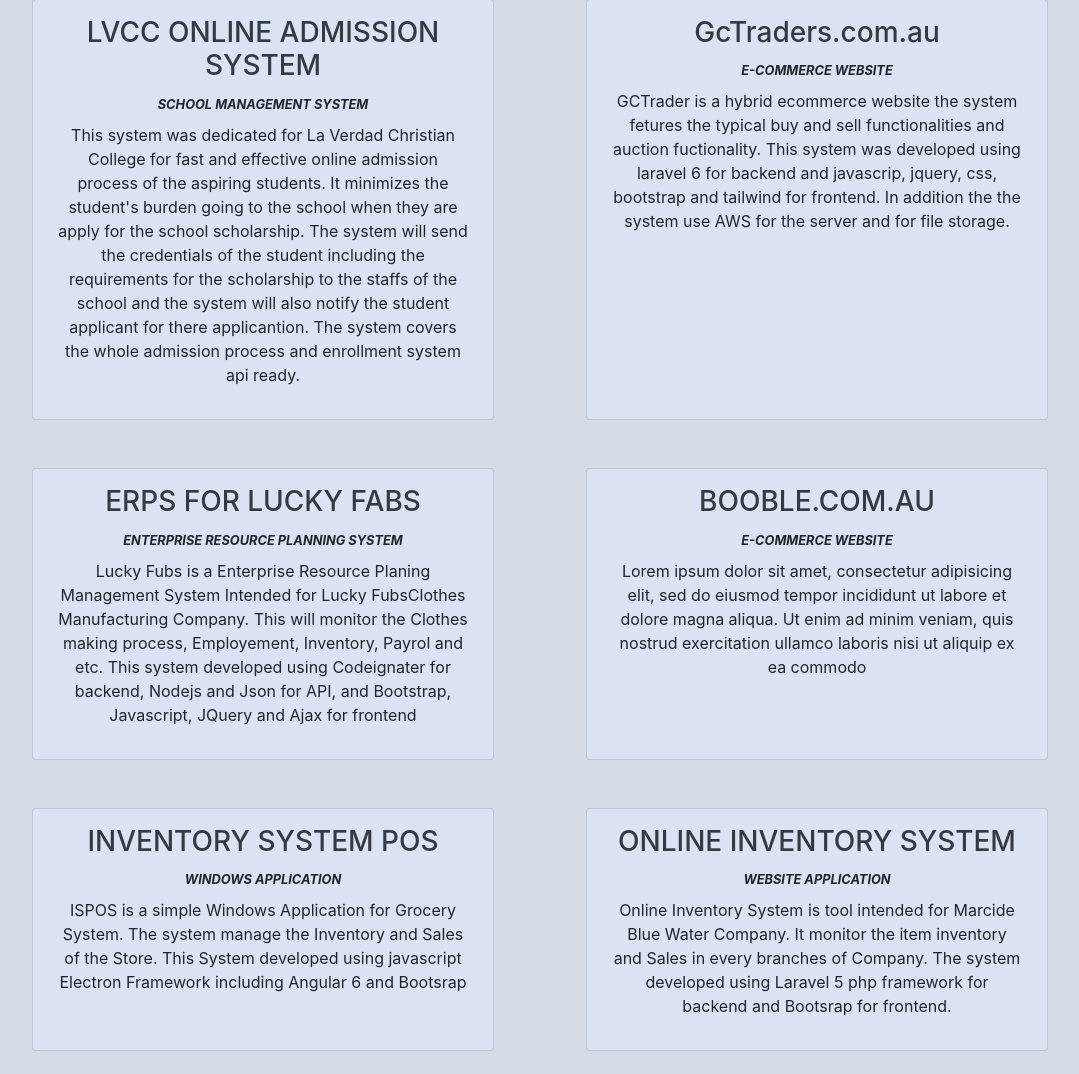
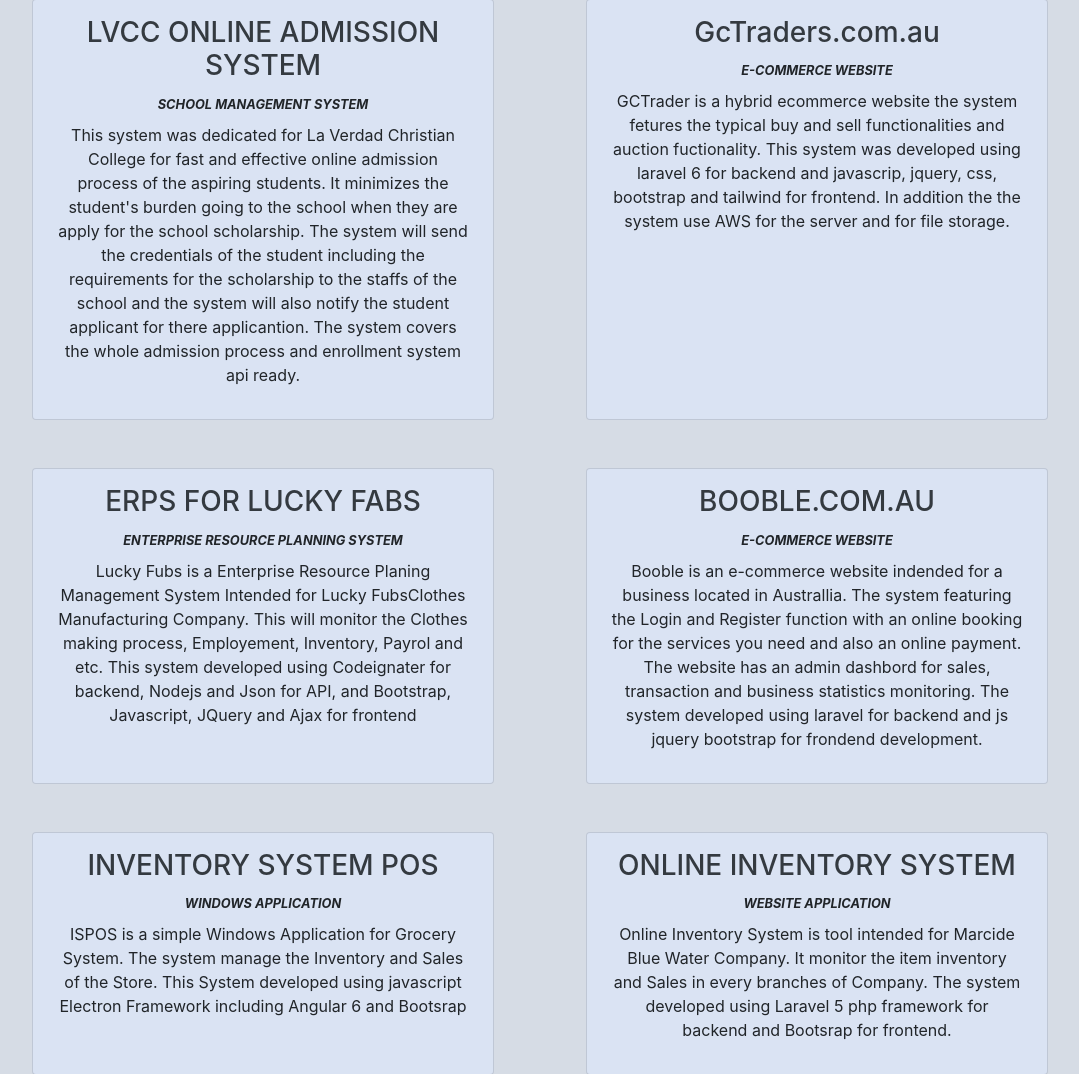
Before and after one commit to kentdayrit/kentdayrit.github.io, a PHP site: page / in a window 1280 px wide. Shown: the part 1239-2313 px from the top of the page, without its empty margins (100-1179 px from the left). Run offline with PHP 8.4, Linux system fonts and the light colour scheme; some libraries are stand-ins or nearby versions.

Commit message:
edit booble description

```diff
--- a/app/pages/sections/projects-section.php
+++ b/app/pages/sections/projects-section.php
@@ -8,58 +8,56 @@
 	</div>
 	<div class="row p-3">
 		<div class="col-md-5 text-center mx-auto mt-5 p-3 card card-body" style="background-color: #dae3f3;">
-			<h3><a href="http://lvcc-online-admission-system.herokuapp.com/login" class="text-dark">LVCC ONLINE ADMISSION SYSTEM</a></h3>
+			<h3><a href="http://lvcc-online-admission-system.herokuapp.com/login" target="_blank" class="text-dark">LVCC ONLINE ADMISSION SYSTEM</a></h3>
 			<span><small><b><i>SCHOOL MANAGEMENT SYSTEM</i></b></small></span>
 			<p class="ml-2 mr-2 mt-2">
 				This system was dedicated for La Verdad Christian College for fast and effective online admission process of the aspiring students. It minimizes the student's burden going to the school when they are apply for the school scholarship. The system will send the credentials of the student including the requirements for the scholarship to the staffs of the school and the system will also notify the student applicant for there applicantion. The system covers the whole admission process and enrollment system api ready.
 			</p>
 		</div>
 		<div class="col-md-5 text-center mx-auto mt-5 p-3 card card-body" style="background-color: #dae3f3;">
-			<h3><a href="" class="text-dark">GcTraders.com.au</a></h3>
+			<h3><a href="" target="_blank" class="text-dark">GcTraders.com.au</a></h3>
 			<span><small><b><i>E-COMMERCE WEBSITE</i></b></small></span>
 			<p class="ml-2 mr-2 mt-2">
 				GCTrader is a hybrid ecommerce website the system fetures the typical buy and sell functionalities and auction fuctionality. This system was developed using laravel 6 for backend and javascrip, jquery, css, bootstrap and tailwind for frontend. In addition the the system use AWS for the server and for file storage.
 			</p>
 		</div>
 		<div class="col-md-5 text-center mx-auto mt-5 p-3 card card-body" style="background-color: #dae3f3;">
-			<h3><a href="" class="text-dark">ERPS FOR LUCKY FABS</a></h3>
+			<h3><a href="" target="_blank" class="text-dark">ERPS FOR LUCKY FABS</a></h3>
 			<span><small><b><i>ENTERPRISE RESOURCE PLANNING SYSTEM</i></b></small></span>
 			<p class="ml-2 mr-2 mt-2 ">
 				Lucky Fubs is a Enterprise Resource Planing Management System Intended for Lucky FubsClothes Manufacturing Company. This will monitor the Clothes making process, Employement, Inventory, Payrol and etc. This system developed using Codeignater for backend, Nodejs and Json for API, and Bootstrap, Javascript, JQuery and Ajax for frontend
 			</p>
 		</div>
 		<div class="col-md-5 text-center mx-auto mt-5 p-3 card card-body" style="background-color: #dae3f3;">
-			<h3><a href="" class="text-dark">BOOBLE.COM.AU</a></h3>
+			<h3><a href="http://booble.com.au/" target="_blank" class="text-dark">BOOBLE.COM.AU</a></h3>
 			<span><small><b><i>E-COMMERCE WEBSITE</i></b></small></span>
 			<p class="ml-2 mr-2 mt-2 ">
-				Lorem ipsum dolor sit amet, consectetur adipisicing elit, sed do eiusmod
-				tempor incididunt ut labore et dolore magna aliqua. Ut enim ad minim veniam,
-				quis nostrud exercitation ullamco laboris nisi ut aliquip ex ea commodo
+				Booble is an e-commerce website indended for a business located in Australlia. The system featuring the Login and Register function with an online booking for the services you need and also an online payment. The website has an admin dashbord for sales, transaction and business statistics monitoring. The system developed using laravel for backend and js jquery bootstrap for frondend development.
 			</p>
 		</div>
 		<div class="col-md-5 text-center mx-auto mt-5 p-3 card card-body" style="background-color: #dae3f3;">
-			<h3><a href="" class="text-dark">INVENTORY SYSTEM POS</a></h3>
+			<h3><a href="" target="_blank" class="text-dark">INVENTORY SYSTEM POS</a></h3>
 			<span><small><b><i>WINDOWS APPLICATION</i></b></small></span>
 			<p class="ml-2 mr-2 mt-2 ">
 				ISPOS is a simple Windows Application for Grocery System. The system manage the Inventory and Sales of the Store. This System developed using javascript Electron Framework including Angular 6 and Bootsrap
 			</p>
 		</div>
 		<div class="col-md-5 text-center mx-auto mt-5 p-3 card card-body" style="background-color: #dae3f3;">
-			<h3><a href="https://inventory-system-marcide-blue.000webhostapp.com/index.php" class="text-dark">ONLINE INVENTORY SYSTEM </a></h3>
+			<h3><a href="https://inventory-system-marcide-blue.000webhostapp.com/index.php" target="_blank" class="text-dark">ONLINE INVENTORY SYSTEM </a></h3>
 			<span><small><b><i>WEBSITE APPLICATION</i></b></small></span>
 			<p class="ml-2 mr-2 mt-2 ">
 				Online Inventory System is tool intended for Marcide Blue Water Company. It monitor the item inventory and Sales in every branches of Company. The system developed using Laravel 5 php framework for backend and Bootsrap for frontend.
 			</p>
 		</div>
 		<div class="col-md-5 text-center mx-auto mt-5 p-3 card card-body" style="background-color: #dae3f3;">
-			<h3><a href="http://lvcc-library-system.herokuapp.com/" class="text-dark">LVCC LIBRARY SYSTEM POS</a></h3>
+			<h3><a href="http://lvcc-library-system.herokuapp.com/" target="_blank" class="text-dark">LVCC LIBRARY SYSTEM POS</a></h3>
 			<span><small><b><i>WINDOWS APPLICATION</i></b></small></span>
 			<p class="ml-2 mr-2 mt-2 ">
 				LVCC Library System is a software dedicated to La Verdad Christian College. This tool will manage whole library process including the books data management, borrowing and buying books management and books location management. This system is developed using Laravel 5 php framework for backend and bootrap Javascript JQuery and Ajax for fronend.
 			</p>
 		</div>
 		<div class="col-md-5 text-center mx-auto mt-5 p-3 card card-body" style="background-color: #dae3f3;">
-			<h3><a href="http://lvcc-library-system.herokuapp.com/" class="text-dark">LA VERDAD SUITE</a></h3>
+			<h3><a href="http://lvcc-library-system.herokuapp.com/" target="_blank" class="text-dark">LA VERDAD SUITE</a></h3>
 			<span><small><b><i>WEBSITE APPLICATION</i></b></small></span>
 			<p class="ml-2 mr-2 mt-2 ">
 				LVCC Suite which is also known as the La Verdad Christian College Suite is a tool dedicated and intended for every La Verdad Christian College's students and staffs. It is designed to support the educational institution's needs in promoting academic excellence. It showcases an adaptive learning methodology contained in a single system called Adaptive Learning System (ALS). Also it will serve as an efficient portal mainly for students which encourage them to try and do advance studying in different learning areas. This will enhance their potentials and making them more prepared towards the next years of academic studies. This system developed using Laravel 5 php framework for backend and Semantic UI for fronend.
```
